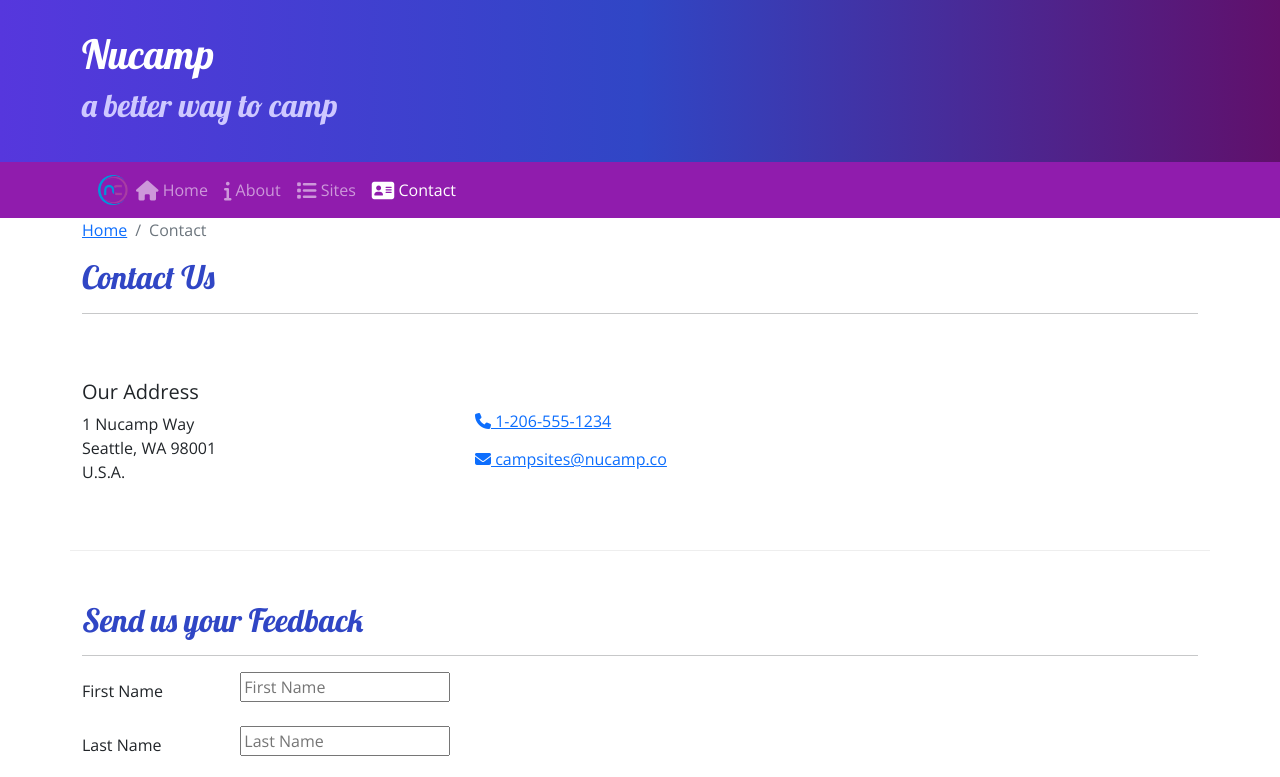
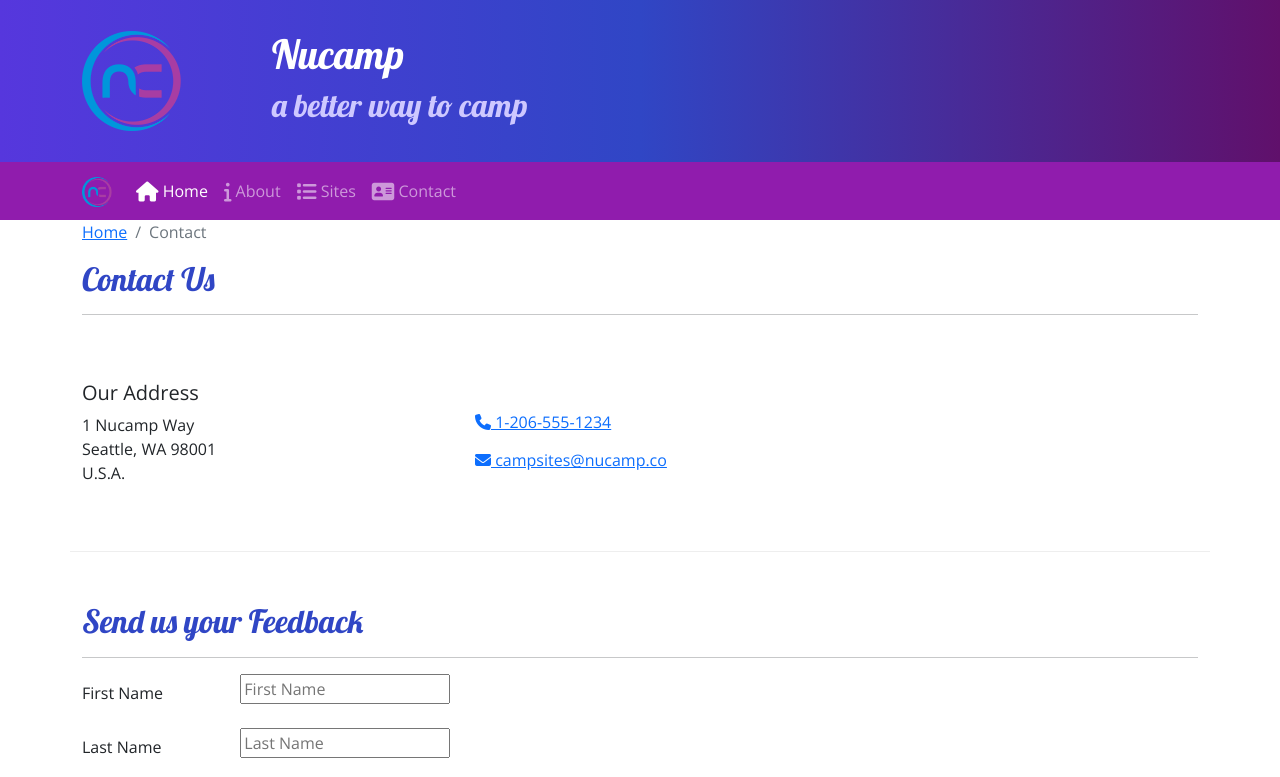
Before and after one commit to cheberly603/nucampsite, a plain HTML site: page nucampsite/contactus.html in a window 1280 px wide. Shown: the top 777 px of the page. Drawn offline with nearby package versions, Linux system fonts and the light colour scheme.

Commit message:
Images and Flex Utility

```diff
--- a/nucampsite/contactus.html
+++ b/nucampsite/contactus.html
@@ -25,6 +25,9 @@
     <header>
         <div class="container">
             <div class="row">
+                <div class="col-4 col-sm-3 col-md-2 align-self-center">
+                    <a href="index.html"><img src="img/logo.png" class="img-fluid" /></a>
+                </div>
                 <div class="col">
                     <h1>Nucamp</h1>
                     <h2>a better way to camp</h2>
@@ -32,24 +35,19 @@
             </div>
         </div>
     </header>
-
-    <!-- navbar -->
+    <!--navbar-->
     <nav class="navbar navbar-expand-sm navbar-dark sticky-top">
         <div class="container">
-            <a class="navbar-brand" href="index.html"><a href="index.html"><img src="img/logo.png" height="30" width="30"></a></a>
-            <button class="navbar-toggler ml-auto" type="button" data-bs-toggle="collapse"
-                data-bs-target="#nucampNavbar">
+            <a class="navbar-brand" href="index.html"><img src="img/logo.png" height="30" width="30"></a>
+            <button class="navbar-toggler ms-auto" type="button" data-bs-toggle="collapse" data-bs-target="#nucampNavbar">
                 <span class="navbar-toggler-icon"></span>
             </button>
             <div class="collapse navbar-collapse" id="nucampNavbar">
                 <ul class="navbar-nav">
-                    <li class="nav-item"><a class="nav-link" href="index.html"><i class="fa fa-home fa-lg"></i> Home</a>
-                    </li>
-                    <li class="nav-item"><a class="nav-link" href="aboutus.html"><i class="fa fa-info fa-lg"></i>
-                            About</a></li>
-                    <li class="nav-item"><a class="nav-link" href="#"><i class="fa fa-list fa-lg"></i> Sites</a></li>
-                    <li class="nav-item"><a class="nav-link active" href="#"><i class="fa fa-address-card fa-lg"></i>
-                            Contact</a></li>
+                    <li class="nav-item"><a class="nav-link active" href="index.html"><i class="fa-solid fa-house fa-lg"></i> Home</a></li>
+                    <li class="nav-item"><a class="nav-link" href="aboutus.html"><i class="fa-solid fa-info fa-lg"></i> About</a></li>
+                    <li class="nav-item"><a class="nav-link" href="#"><i class="fa-solid fa-list fa-lg"></i> Sites</a></li>
+                    <li class="nav-item"><a class="nav-link" href="contactus.html"><i class="fa-solid fa-address-card fa-lg"></i> Contact</a></li>
                 </ul>
             </div>
         </div>
```
Also changed, not shown: nucampsite/aboutus.html (+4 -1 lines).
